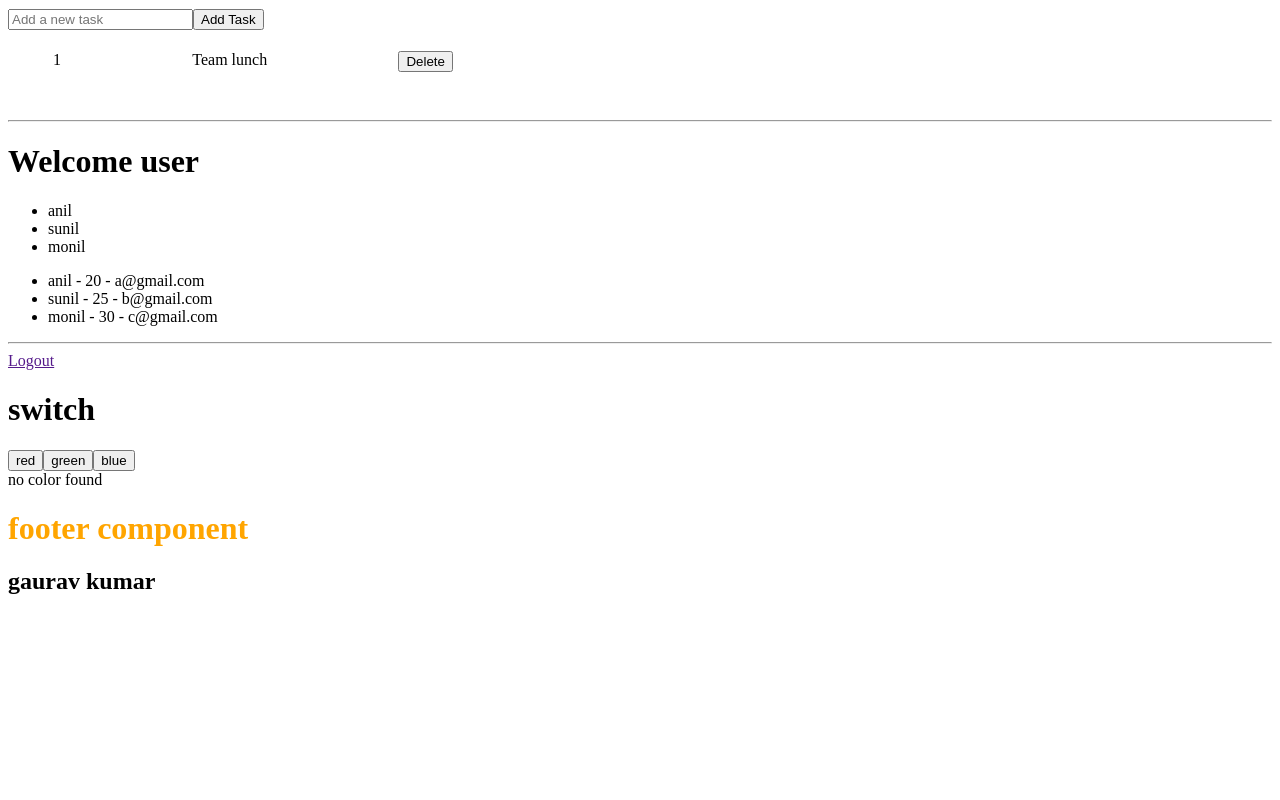
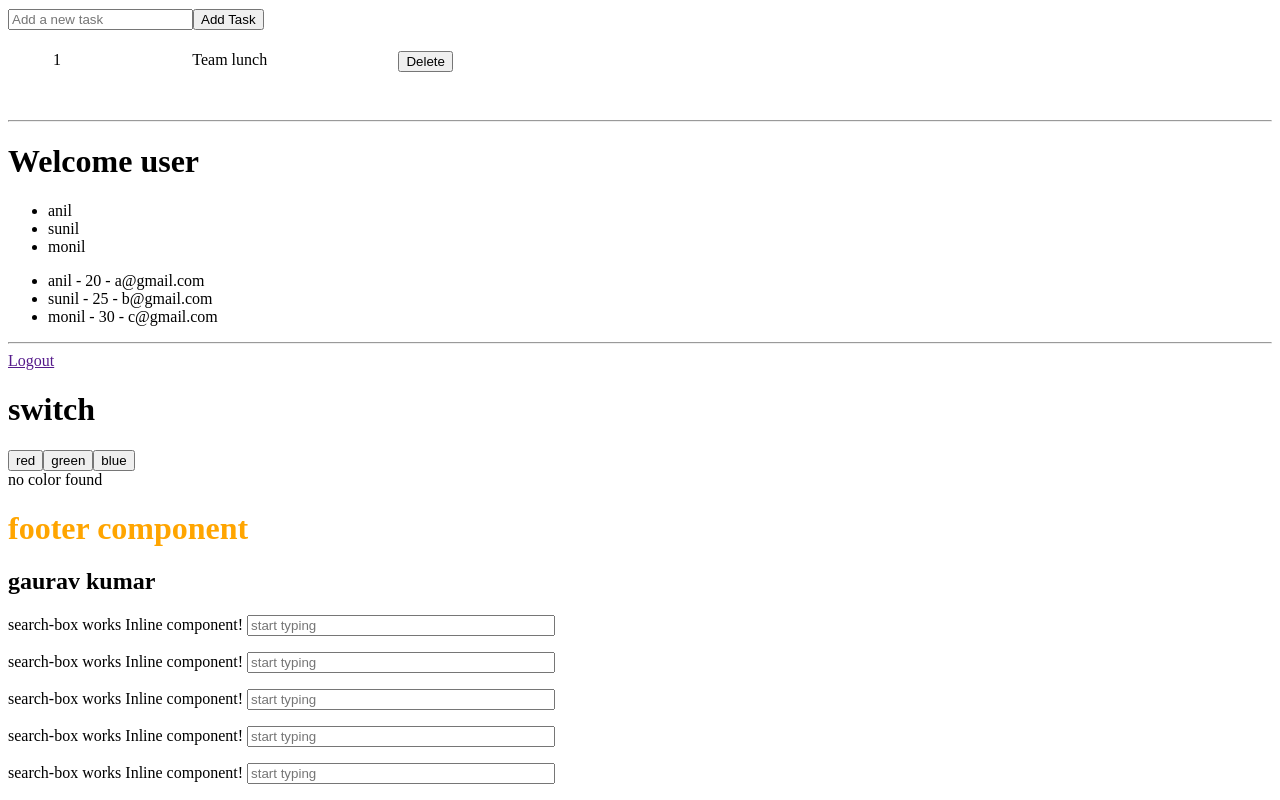
Before and after one commit to Gaurav7173/angular-21-tut, an Angular app: page / in a window 1280 px wide. Shown: the part 1540-2340 px from the top of the page. Before the commit the page ends 2155 px from the top, so only its background shows below. Built offline with nearby package versions, Linux system fonts and the light colour scheme.

Commit message:
Inline component

```diff
--- a/src/app/app.html
+++ b/src/app/app.html
@@ -192,3 +192,9 @@
 
 
 <app-footer></app-footer>
+
+
+
+@for (n of nums(); track n) {
+<app-search-box></app-search-box>
+}
--- a/src/app/app.ts
+++ b/src/app/app.ts
@@ -4,10 +4,11 @@ import { RouterOutlet, ɵEmptyOutletComponent } from '@angular/router';
 import { single } from 'rxjs';
 import { CommonModule } from '@angular/common';
 import { Footer } from './footer/footer';
+import { SearchBox } from './search-box/search-box';
 
 @Component({
   selector: 'app-root',
-  imports: [RouterOutlet, FormsModule, CommonModule, ɵEmptyOutletComponent,Footer],
+  imports: [RouterOutlet, FormsModule, CommonModule, ɵEmptyOutletComponent,Footer,SearchBox],
   templateUrl: './app.html',
   styleUrl: './app.css'
 })
@@ -112,4 +113,6 @@ export class App {
 
     }
 
+    nums=signal([1,2,3,4,5]);
+
 }
--- /dev/null
+++ b/src/app/search-box/search-box.ts
@@ -0,0 +1,18 @@
+import { Component, signal } from '@angular/core';
+
+@Component({
+  selector: 'app-search-box',
+  imports: [],
+  template: `
+    <p>
+      search-box works Inline component!
+      <input class="search-box" type="text" placeholder="start typing">
+    </p>
+  `,
+  styles: `.search-box{width: 300px;}`,
+})
+export class SearchBox {
+
+
+
+}
```
Also changed, not shown: 1 other file (tests, documents, lock files or other folders).
